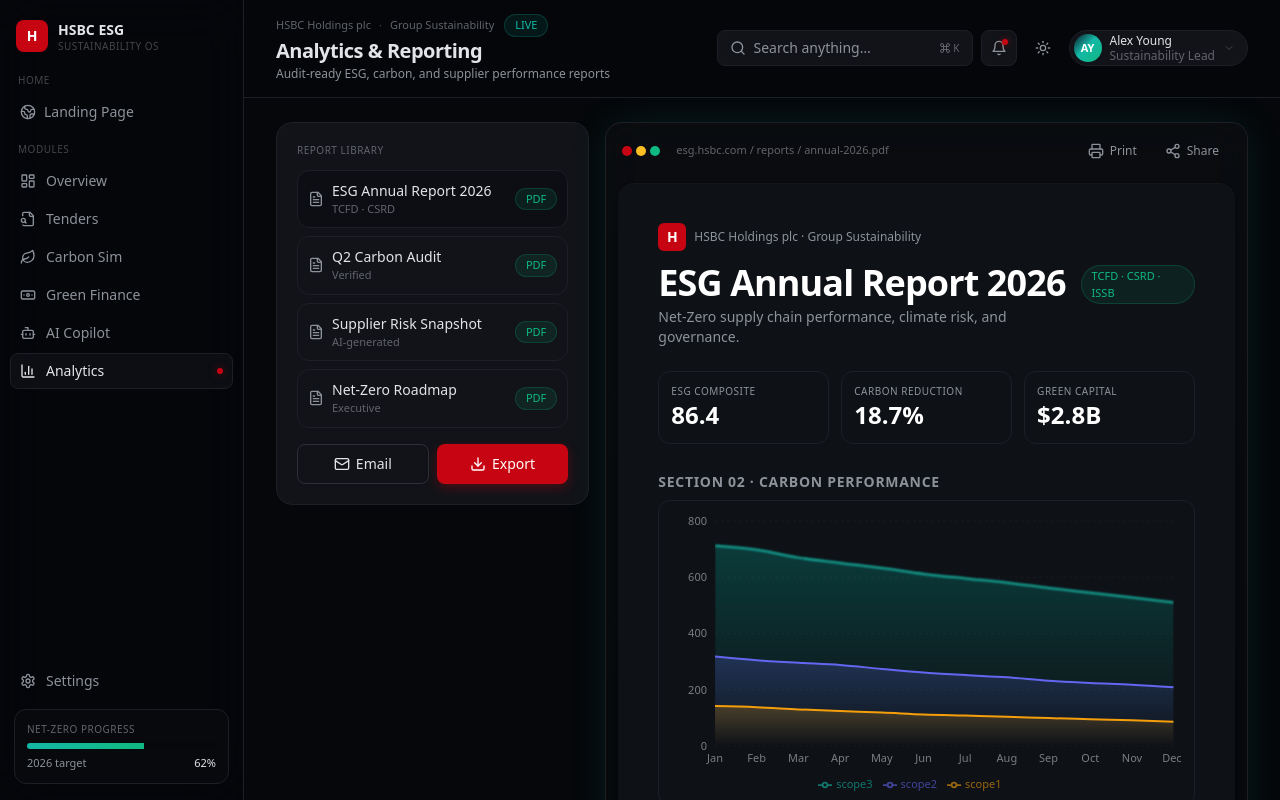
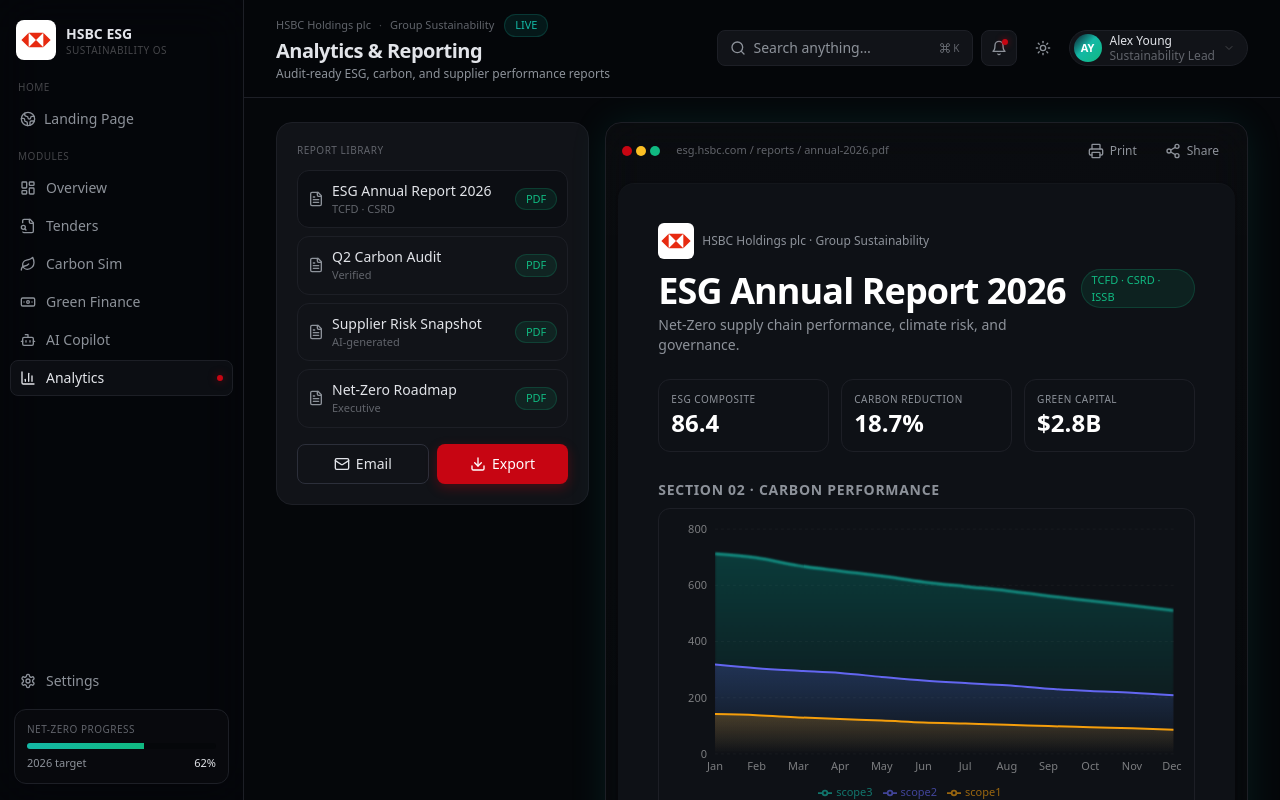
Before and after one commit to TechChina-Web/esg, a Next.js app: page /esg/reports in a window 1280 px wide. Shown: the top 800 px of the page. Built offline with nearby package versions, Linux system fonts and the light colour scheme.

Commit message:
adjust: replace logo with svg file

```diff
--- a/src/app/(app)/reports/page.tsx
+++ b/src/app/(app)/reports/page.tsx
@@ -3,6 +3,7 @@
 import { Button } from "@/components/ui/button";
 import { Badge } from "@/components/ui/badge";
 import { motion } from "framer-motion";
+import Image from "next/image";
 import { EmissionsAreaChart } from "@/components/charts/emissions-area-chart";
 import { Download, FileText, Mail, Printer, Share2 } from "lucide-react";
 import { AnimatedCounter } from "@/components/ui/animated-counter";
@@ -60,7 +61,15 @@
             <div className="flex items-center justify-between">
               <div>
                 <div className="flex items-center gap-2">
-                  <div className="size-7 rounded-md bg-brand-red text-white grid place-items-center font-black text-sm">H</div>
+                  <div className="size-9 rounded-md bg-white grid place-items-center">
+                    <Image
+                      src="/esg/bank-hsbc.svg"
+                      alt="HSBC Logo"
+                      width={32}
+                      height={32}
+                      className="size-8"
+                    />
+                  </div>
                   <div className="text-xs text-content-muted">HSBC Holdings plc · Group Sustainability</div>
                 </div>
                 <h1 className="mt-3 text-3xl lg:text-4xl font-semibold tracking-tight">ESG Annual Report 2026</h1>
--- a/src/app/page.tsx
+++ b/src/app/page.tsx
@@ -2,6 +2,7 @@
 import * as React from "react";
 import Link from "next/link";
 import { motion } from "framer-motion";
+import Image from "next/image";
 import {
   ArrowRight,
   Leaf,
@@ -70,8 +71,14 @@
     <header className="sticky top-0 z-50 border-b border-edge backdrop-blur-xl bg-surface/70">
       <div className="container flex items-center h-14">
         <Link href="/" className="flex items-center gap-2.5">
-          <div className="size-8 rounded-lg bg-brand-red text-white grid place-items-center font-black text-sm">
-            H
+          <div className="size-10 rounded-lg bg-white grid place-items-center">
+            <Image
+              src="/esg/bank-hsbc.svg"
+              alt="HSBC Logo"
+              width={32}
+              height={32}
+              className="size-8"
+            />
           </div>
           <div className="leading-tight">
             <div className="text-sm font-semibold">HSBC</div>
@@ -604,8 +611,14 @@
       <div className="container py-10 grid sm:grid-cols-4 gap-8 text-sm">
         <div>
           <div className="flex items-center gap-2">
-            <div className="size-7 rounded-md bg-brand-red text-white grid place-items-center font-black text-xs">
-              H
+            <div className="size-9 rounded-md bg-white grid place-items-center">
+              <Image
+                src="/esg/bank-hsbc.svg"
+                alt="HSBC Logo"
+                width={64}
+                height={64}
+                className="size-16"
+              />
             </div>
             <div className="font-semibold text-content">HSBC ESG Platform</div>
           </div>
--- a/src/components/app/sidebar.tsx
+++ b/src/components/app/sidebar.tsx
@@ -2,6 +2,7 @@
 import Link from "next/link";
 import { usePathname } from "next/navigation";
 import { motion } from "framer-motion";
+import Image from "next/image";
 import {
   LayoutDashboard,
   FileSearch,
@@ -29,8 +30,14 @@
     <aside className="hidden lg:flex sticky top-0 h-screen w-[244px] shrink-0 flex-col border-r border-edge bg-surface/70 backdrop-blur-xl">
       {/* Brand */}
       <div className="px-4 pt-5 pb-4 flex items-center gap-2.5">
-        <div className="size-8 rounded-lg bg-brand-red text-white grid place-items-center font-black text-sm">
-          H
+        <div className="size-10 rounded-lg bg-white grid place-items-center">
+          <Image
+            src="/esg/bank-hsbc.svg"
+            alt="HSBC Logo"
+            width={64}
+            height={64}
+            className="size-8"
+          />
         </div>
         <div className="leading-tight min-w-0">
           <div className="text-sm font-semibold truncate">HSBC ESG</div>
```
Also changed, not shown: public/bank-hsbc.svg (added).
